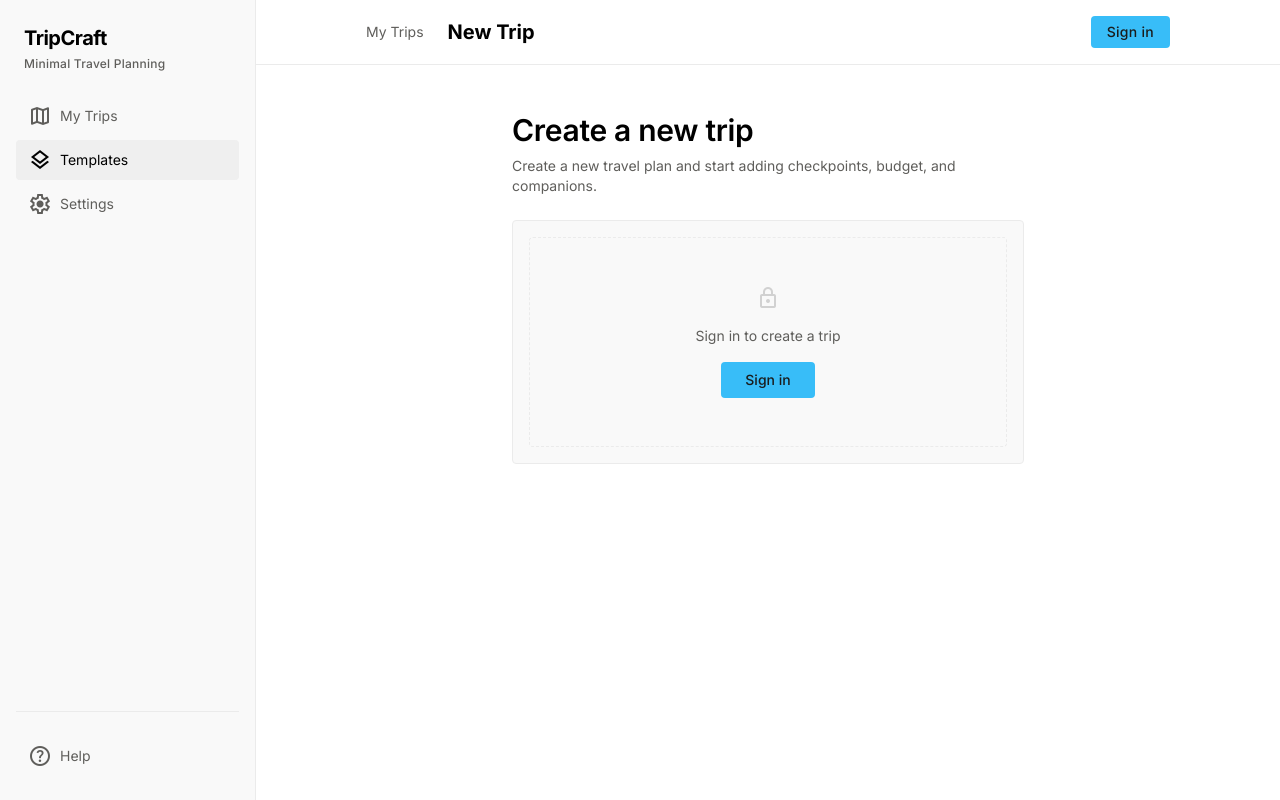
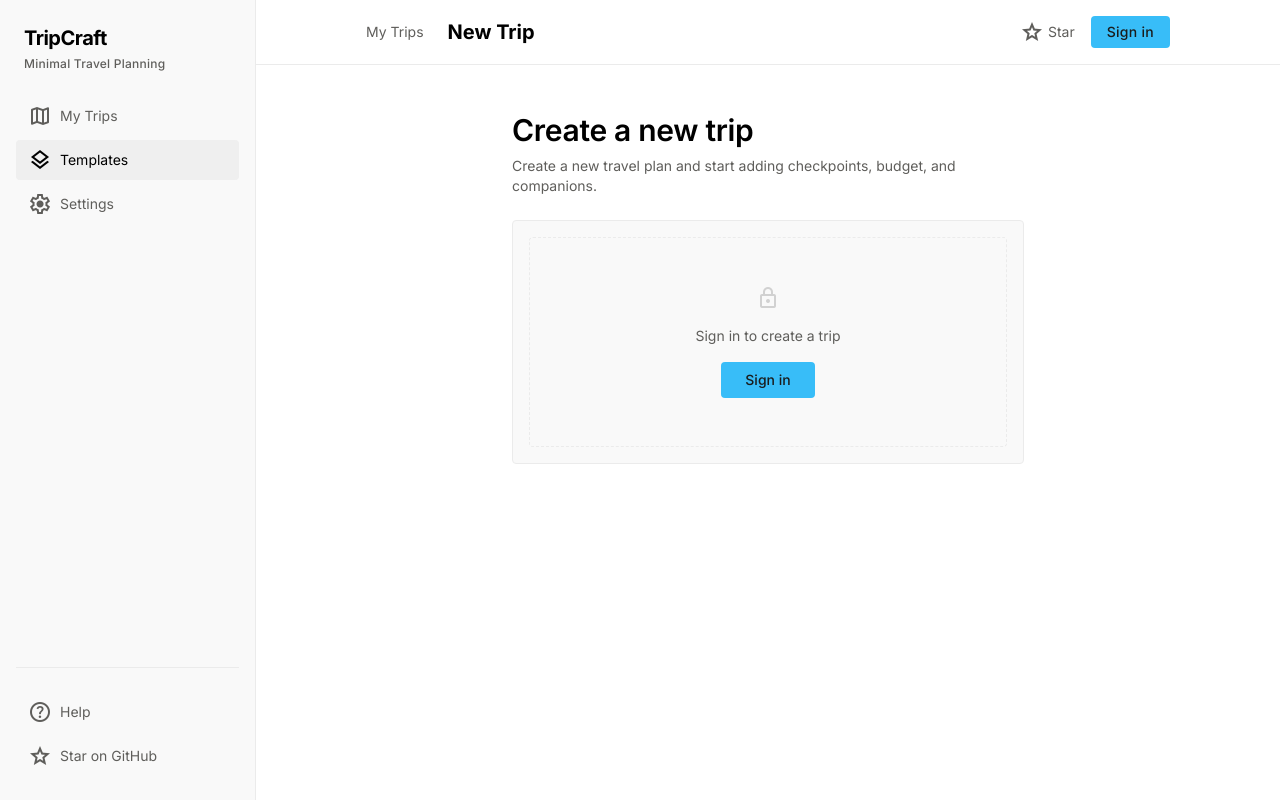
Before and after one commit to mazahirx/trip-craft, a Next.js app: page /trips/new in a window 1280 px wide. Built offline with nearby package versions, Linux system fonts and the light colour scheme; no server answers.

Commit message:
feat: linked the repo in nav and footer

```diff
--- a/app/page.tsx
+++ b/app/page.tsx
@@ -118,6 +118,15 @@ export default function HomePage() {
           <div className="mt-16 md:mt-20 pt-8 border-t border-border-subtle flex flex-col md:flex-row justify-between items-center gap-gap-sm">
             <p className="text-label-md text-text-secondary">Open Sourced for anyone to contribute.
             </p>
+            <a
+              href="https://github.com/mazahirx/trip-craft"
+              target="_blank"
+              rel="noopener noreferrer"
+              className="flex items-center gap-1 text-label-md text-text-secondary hover:text-primary transition-soft"
+            >
+              <span className="material-symbols-outlined text-[16px]">star</span>
+              Star on GitHub
+            </a>
           </div>
         </div>
       </footer>
--- a/components/layout/public-header.tsx
+++ b/components/layout/public-header.tsx
@@ -17,6 +17,15 @@ export function PublicHeader() {
           </Link>
         </div>
         <div className="hidden md:flex items-center gap-4 gap-gap-lg">
+          <a
+            href="https://github.com/mazahirx/trip-craft"
+            target="_blank"
+            rel="noopener noreferrer"
+            className="flex items-center gap-1 text-text-secondary text-body-md hover:text-primary transition-soft"
+          >
+            <span className="material-symbols-outlined text-[18px]">star</span>
+            Star
+          </a>
           <Link
             href="/trips"
             className="text-text-secondary text-body-md hover:text-primary transition-soft"
@@ -60,6 +69,10 @@ export function PublicHeader() {
       </nav>
       {mobileOpen && (
         <div className="md:hidden bg-bg-canvas border-b border-border-subtle px-margin-mobile py-gap-md space-y-gap-sm">
+          <a href="https://github.com/mazahirx/trip-craft" target="_blank" rel="noopener noreferrer" className="flex items-center gap-1 text-body-md text-text-secondary hover:text-primary transition-soft">
+            <span className="material-symbols-outlined text-[18px]">star</span>
+            Star
+          </a>
           <Link href="/trips" className="block text-body-md text-text-secondary hover:text-primary transition-soft" onClick={() => setMobileOpen(false)}>My Trips</Link>
           {user ? (
             <div className="flex flex-col gap-2">
--- a/components/layout/sidebar.tsx
+++ b/components/layout/sidebar.tsx
@@ -13,6 +13,7 @@ const navItems = [
 
 const bottomItems = [
   { href: "/help", icon: "help", label: "Help" },
+  { href: "https://github.com/mazahirx/trip-craft", icon: "star", label: "Star on GitHub", external: true },
 ];
 
 function SidebarContent({ onNavigate }: { onNavigate?: () => void }) {
@@ -54,7 +55,19 @@ function SidebarContent({ onNavigate }: { onNavigate?: () => void }) {
       </nav>
 
       <div className="pt-gap-lg border-t border-border-subtle space-y-1">
-        {bottomItems.map((item) => (
+        {bottomItems.map((item) =>
+          item.external ? (
+            <a
+              key={item.href}
+              href={item.href}
+              target="_blank"
+              rel="noopener noreferrer"
+              className="flex items-center gap-gap-sm px-3 py-2 rounded transition-colors text-text-secondary hover:bg-hover-fill hover:text-primary"
+            >
+              <span className="material-symbols-outlined text-[20px]">{item.icon}</span>
+              <span className="text-body-md">{item.label}</span>
+            </a>
+          ) : (
             <Link
               key={item.href}
               href={item.href}
@@ -64,7 +77,8 @@ function SidebarContent({ onNavigate }: { onNavigate?: () => void }) {
               <span className="material-symbols-outlined text-[20px]">{item.icon}</span>
               <span className="text-body-md">{item.label}</span>
             </Link>
-        ))}
+          )
+        )}
         {user && (
           <button
             onClick={async () => {
--- a/components/layout/topbar.tsx
+++ b/components/layout/topbar.tsx
@@ -28,6 +28,15 @@ export function TopBar({ title, breadcrumb, actions }: TopBarProps) {
           <h2 className="text-body-lg md:text-headline-md font-bold text-primary truncate">{title}</h2>
         </div>
         <div className="flex items-center gap-gap-md shrink-0">
+          <a
+            href="https://github.com/mazahirx/trip-craft"
+            target="_blank"
+            rel="noopener noreferrer"
+            className="hidden sm:flex items-center gap-1 text-text-secondary text-body-md hover:text-primary transition-soft"
+          >
+            <span className="material-symbols-outlined text-[18px]">star</span>
+            Star
+          </a>
           {actions}
           {user ? (
             <span className="hidden sm:inline text-label-md text-text-secondary truncate max-w-[120px]">{user.email}</span>
```
Lines whose indentation alone changed are shown as unchanged.
